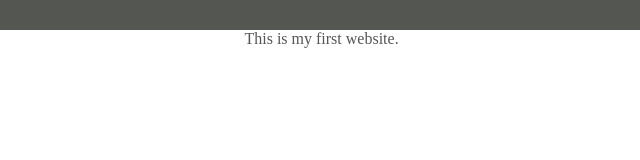
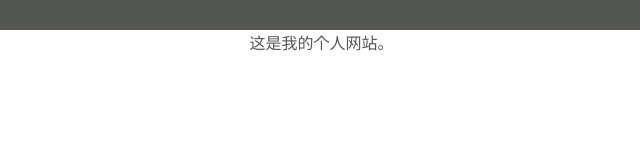
Before and after one commit to littlefox9897/littlefox, a plain HTML site: page index.html in a window 1280 px wide. Shown: the full height of the page, 316-956 px from the left. Drawn offline with Linux system fonts and the light colour scheme.

Commit message:
Update index.html

```diff
--- a/index.html
+++ b/index.html
@@ -16,7 +16,7 @@
 			</div>
 		</div>
 		<div id="content" style="height:68%;margin-bottom:10px;">
-		This is my first website.
+		这是我的个人网站。
 		</div>
 	</div>
 	</body>
```
